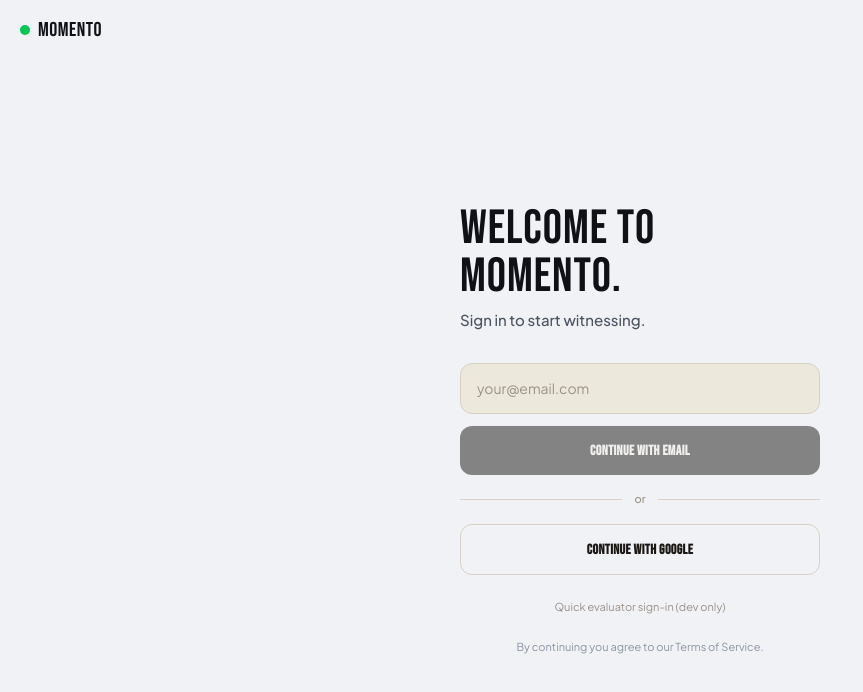
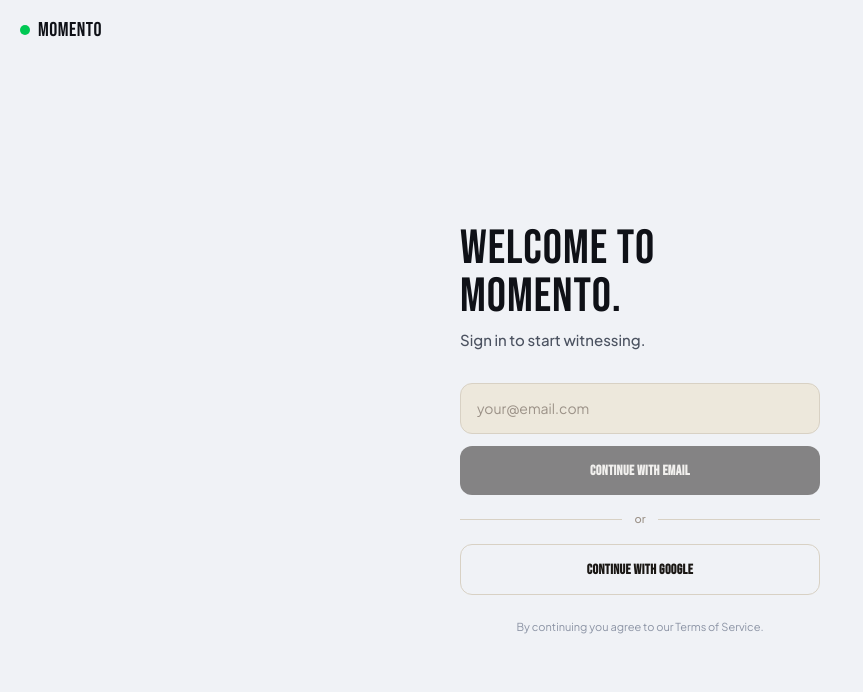
Before and after one commit to FrankLayza/momento, a Next.js app: page /sign-in in a window 1280 px wide. Shown: the top 692 px of the page, without its empty margins (0-863 px from the left). Built offline with nearby package versions, Linux system fonts and the light colour scheme; no server answers.

Commit message:
fix: lazy-import wallet in auth callback to prevent error

```diff
--- a/src/app/auth/callback/route.ts
+++ b/src/app/auth/callback/route.ts
@@ -1,7 +1,9 @@
 // Implements FR-2.3
 import { createClient } from '@/lib/supabase/server'
 import { NextResponse } from 'next/server'
-import { ensureWalletForUser } from '@/server/chain/wallets'
+
+// Force Node.js runtime — this route lazy-imports Solana/crypto which need full Node
+export const runtime = 'nodejs'
 
 export async function GET(request: Request) {
   const { searchParams, origin } = new URL(request.url)
@@ -19,8 +21,9 @@ export async function GET(request: Request) {
       if (error) {
         console.error('[auth/callback] exchangeCodeForSession error:', error)
       } else if (session) {
-        // Provision wallet separately — failure must not block sign-in
+        // Lazy-import wallet logic so Solana/crypto deps don't crash the route at load time
         try {
+          const { ensureWalletForUser } = await import('@/server/chain/wallets')
           await ensureWalletForUser(session.user)
         } catch (walletErr) {
           console.error('[auth/callback] wallet provisioning failed (non-fatal):', walletErr)
--- a/src/components/SignInForm.tsx
+++ b/src/components/SignInForm.tsx
@@ -1,16 +1,13 @@
 "use client";
 // Implements FR-2.3
 import { useState } from "react";
-import { useRouter } from "next/navigation";
 import { createClient } from "@/lib/supabase/client";
 
 export function SignInForm({ next }: { next?: string }) {
-  const router = useRouter();
   const [email, setEmail] = useState("");
   const [sent, setSent] = useState(false);
   const [emailLoading, setEmailLoading] = useState(false);
   const [googleLoading, setGoogleLoading] = useState(false);
-  const [mockLoading, setMockLoading] = useState(false);
   const [error, setError] = useState<string | null>(null);
   const supabase = createClient();
 
@@ -50,50 +47,6 @@ export function SignInForm({ next }: { next?: string }) {
       console.error("[SignInForm] Google OAuth sign-in failed:", err);
       setError("Failed to connect to Google.");
       setGoogleLoading(false);
-    }
-  }
-
-  /**
-   * Evaluator-only bypass — signs in (or registers) a fixed demo account
-   * without external SMTP. Never rendered outside local development.
-   */
-  async function handleMockSignIn() {
-    setMockLoading(true);
-    setError(null);
-
-    const mockEmail = "evaluator@momento.app";
-    const mockPassword = "EvaluatorPassword123!";
-
-    try {
-      const { error: signInError } = await supabase.auth.signInWithPassword({
-        email: mockEmail,
-        password: mockPassword,
-      });
-
-      if (signInError) {
-        const { error: signUpError } = await supabase.auth.signUp({
-          email: mockEmail,
-          password: mockPassword,
-          options: { data: { display_name: "Evaluator" } },
-        });
-        if (signUpError) {
-          setError(signUpError.message);
-          return;
-        }
-      }
-
-      // Ensure the embedded wallet exists — this path skips /auth/callback.
-      await fetch("/api/auth/session-init", { method: "POST" }).catch(
-        () => undefined,
-      );
-
-      router.push(next ?? "/");
-      router.refresh();
-    } catch (err) {
-      console.error("[SignInForm] Evaluator sign-in failed:", err);
-      setError("Failed to sign in with evaluator account.");
-    } finally {
-      setMockLoading(false);
     }
   }
 
@@ -144,18 +97,6 @@ export function SignInForm({ next }: { next?: string }) {
       >
         {googleLoading ? "Connecting..." : "Continue with Google"}
       </button>
-
-      {process.env.NODE_ENV === "development" && (
-        <button
-          onClick={() => {
-            void handleMockSignIn();
-          }}
-          disabled={mockLoading}
-          className="mt-3 w-full text-center text-[11px] text-ink-ghost hover:text-ink-secondary transition-colors"
-        >
-          Quick evaluator sign-in (dev only)
-        </button>
-      )}
     </div>
   );
 }
```
